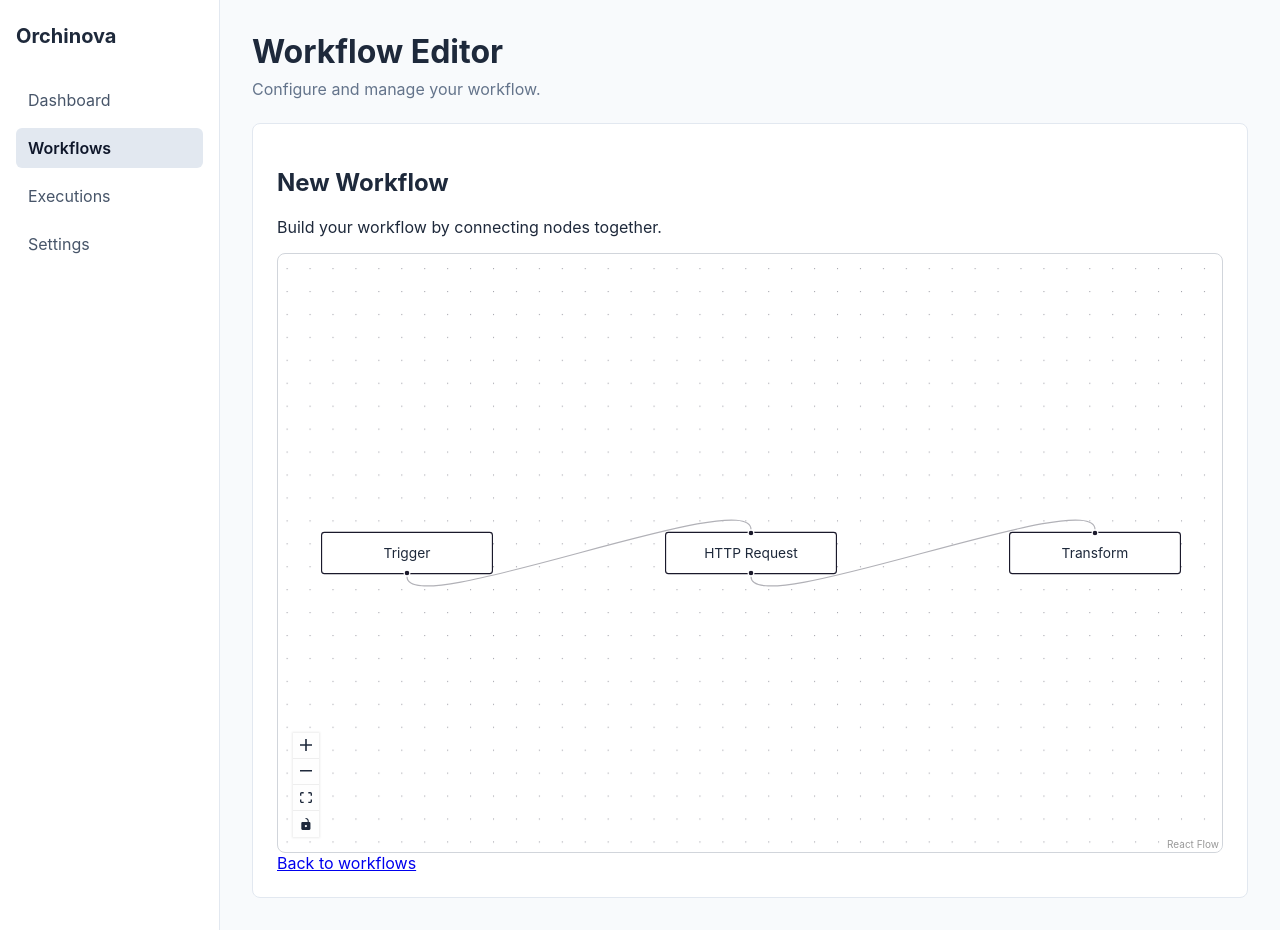
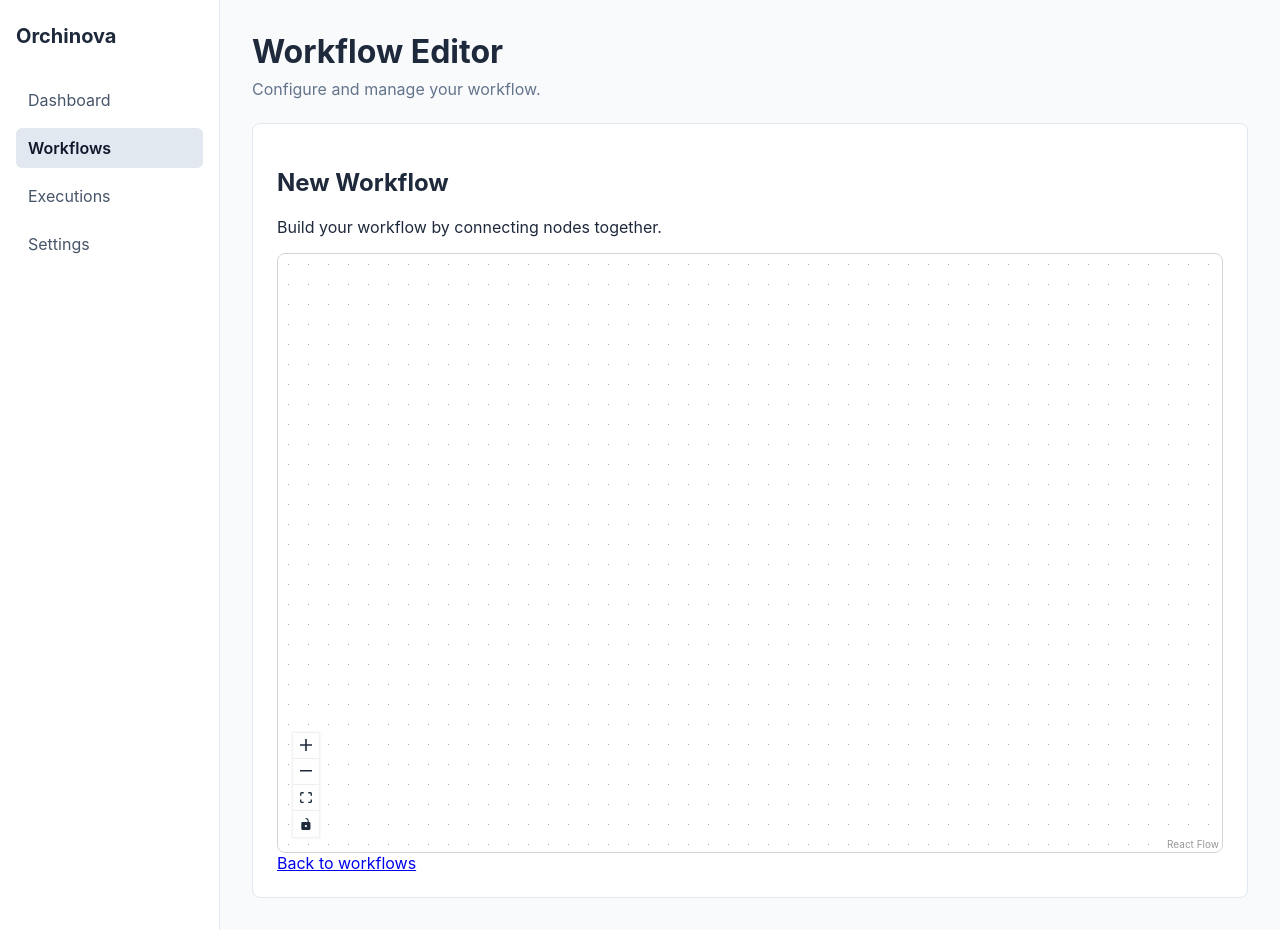
Before and after one commit to NandhiniMurthi/orchinova, a React (Vite) app in the folder apps/web/: page /workflows/new in a window 1280 px wide. Built offline with nearby package versions, Linux system fonts and the light colour scheme.

Commit message:
start dynamic node creation

```diff
--- a/apps/web/src/components/workflow/WorkflowCanvas.tsx
+++ b/apps/web/src/components/workflow/WorkflowCanvas.tsx
@@ -5,36 +5,18 @@ import {
   Controls,
   ReactFlow,
   useEdgesState,
-  useNodesState,
   type Connection,
   type Edge,
-  type Node,
 } from '@xyflow/react'
 
 import '@xyflow/react/dist/style.css'
 import './WorkflowCanvas.css'
 
-type WorkflowFlowNode = Node<{ label: string }>
+type WorkflowCanvasProps = {
+  nodes: WorkflowFlowNode[]
+  onNodesChange: OnNodesChange<WorkflowFlowNode>
+}
 
-const initialNodes: WorkflowFlowNode[] = [
-  {
-    id: 'trigger-1',
-    type: 'input',
-    position: { x: 100, y: 100 },
-    data: { label: 'Trigger' },
-  },
-  {
-    id: 'http-1',
-    position: { x: 400, y: 100 },
-    data: { label: 'HTTP Request' },
-  },
-  {
-    id: 'transform-1',
-    type: 'output',
-    position: { x: 700, y: 100 },
-    data: { label: 'Transform' },
-  },
-]
 
 const initialEdges: Edge[] = [
   {
@@ -49,8 +31,10 @@ const initialEdges: Edge[] = [
   },
 ]
 
-function WorkflowCanvas() {
-  const [nodes, , onNodesChange] = useNodesState(initialNodes)
+function WorkflowCanvas({
+  nodes,
+  onNodesChange,
+}: WorkflowCanvasProps) {
   const [edges, setEdges, onEdgesChange] = useEdgesState(initialEdges)
 
   const onConnect = useCallback(
--- /dev/null
+++ b/apps/web/src/components/workflow/createNodeId.ts
@@ -0,0 +1,3 @@
+export function createNodeId(): string {
+  return crypto.randomUUID()
+}
--- a/apps/web/src/pages/WorkflowEditorPage.tsx
+++ b/apps/web/src/pages/WorkflowEditorPage.tsx
@@ -2,7 +2,6 @@ import PageHeader from '../components/PageHeader'
 import Card from '../components/Card'
 import WorkflowCanvas from '../components/workflow/WorkflowCanvas'
 import { Link } from 'react-router-dom'
-
 
 function WorkflowEditorPage() {
   return (
@@ -13,13 +12,12 @@ function WorkflowEditorPage() {
       />
 
       <Card>
+        <h2>New Workflow</h2>
+        <p>Build your workflow by connecting nodes together.</p>
 
-          <h2>New Workflow</h2>
-          <p>Build your workflow by connecting nodes together.</p>
+        <WorkflowCanvas />
 
-      <WorkflowCanvas />
-
-      <Link to="/workflows">Back to workflows</Link>
+        <Link to="/workflows">Back to workflows</Link>
       </Card>
     </main>
   )
```
Also changed, not shown: apps/web/src/components/workflow/createWorkflowNode.ts (added, +39 -0 lines). Lines whose indentation alone changed are shown as unchanged.
